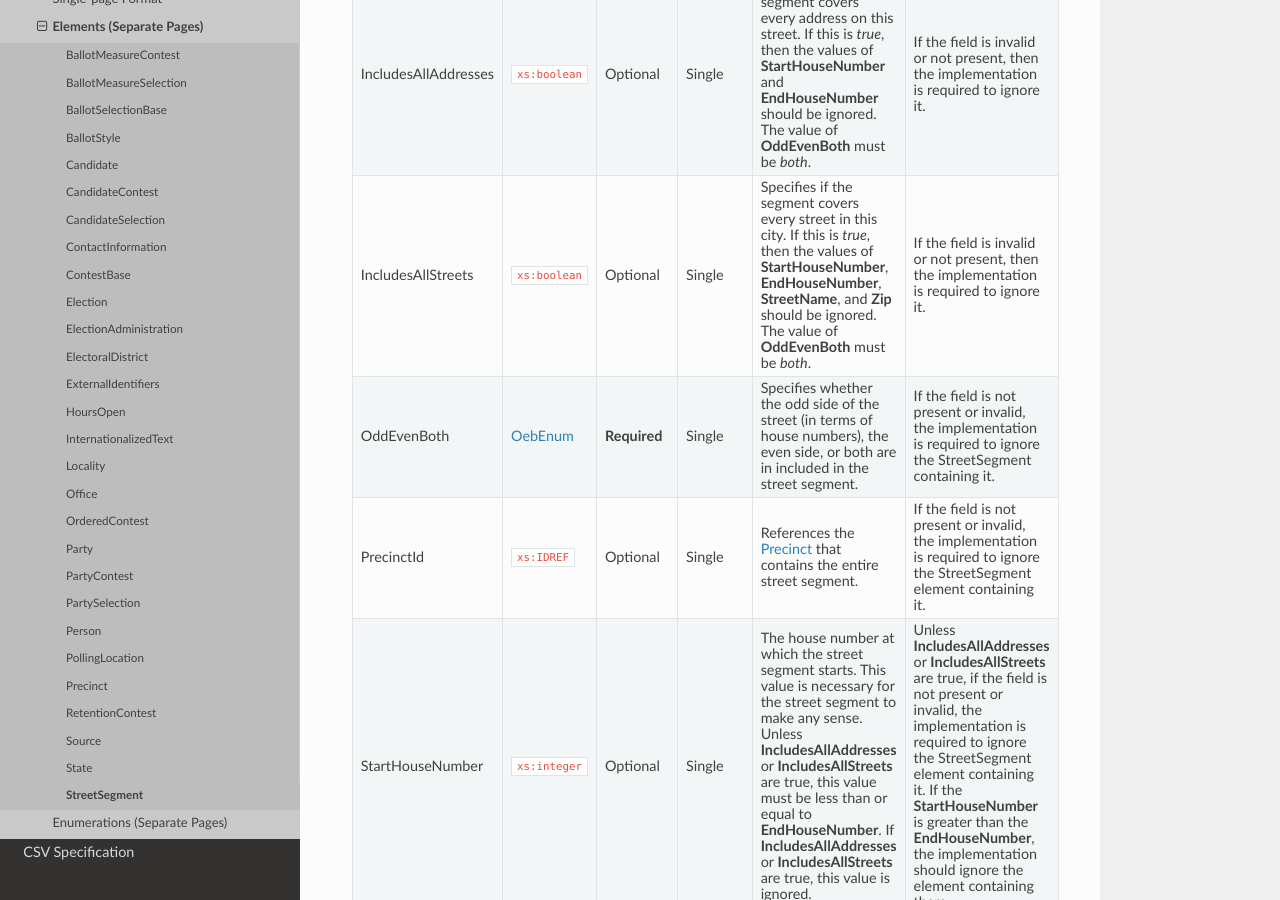
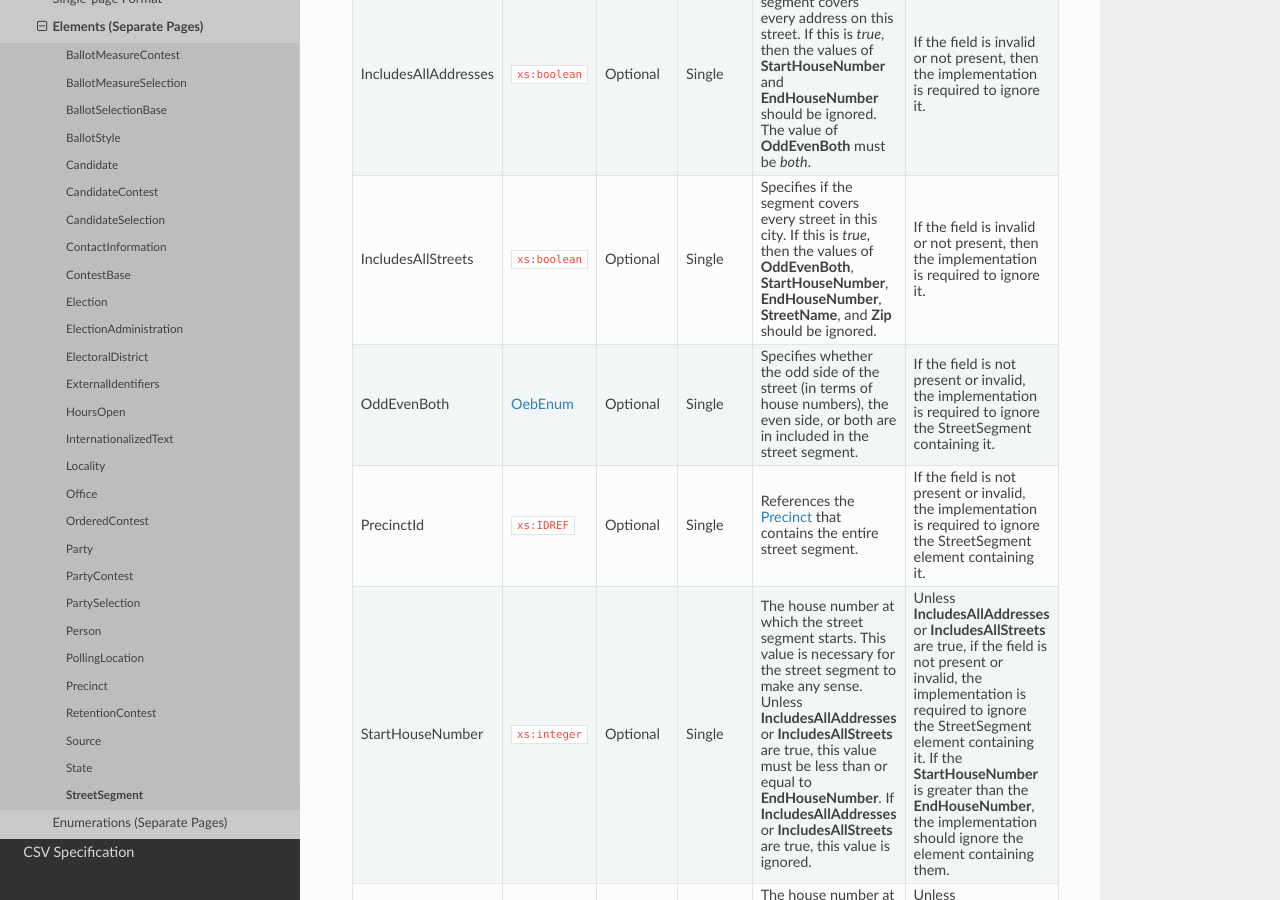
Before and after one commit to votinginfoproject/vip-specification, a Sphinx documentation site: the page built from docs/built_rst/xml/elements/street_segment.rst, in a window 1280 px wide and 900 px high, scrolled down 525 px. Built offline with Sphinx 7.4.7 and the Read the Docs theme 2.0.0, drawn with Linux system fonts in a browser that asks for light colours.

Commit message:
Make OddEvenBoth optional if IncludeAllStreets is true.

```diff
--- a/docs/built_rst/xml/elements/street_segment.rst
+++ b/docs/built_rst/xml/elements/street_segment.rst
@@ -31,12 +31,12 @@ are equal.
 +----------------------+---------------------------+--------------+--------------+------------------------------------------+------------------------------------------+
 | IncludesAllStreets   | ``xs:boolean``            | Optional     | Single       | Specifies if the segment covers every    | If the field is invalid or not present,  |
 |                      |                           |              |              | street in this city. If this is *true*,  | then the implementation is required to   |
-|                      |                           |              |              | then the values of **StartHouseNumber**, | ignore it.                               |
+|                      |                           |              |              | then the values of **OddEvenBoth**,      | ignore it.                               |
+|                      |                           |              |              | **StartHouseNumber**,                    |                                          |
 |                      |                           |              |              | **EndHouseNumber**, **StreetName**, and  |                                          |
-|                      |                           |              |              | **Zip** should be ignored. The value of  |                                          |
-|                      |                           |              |              | **OddEvenBoth** must be *both*.          |                                          |
+|                      |                           |              |              | **Zip** should be ignored.               |                                          |
 +----------------------+---------------------------+--------------+--------------+------------------------------------------+------------------------------------------+
-| OddEvenBoth          | :ref:`multi-xml-oeb-enum` | **Required** | Single       | Specifies whether the odd side of the    | If the field is not present or invalid,  |
+| OddEvenBoth          | :ref:`multi-xml-oeb-enum` | Optional     | Single       | Specifies whether the odd side of the    | If the field is not present or invalid,  |
 |                      |                           |              |              | street (in terms of house numbers), the  | the implementation is required to ignore |
 |                      |                           |              |              | even side, or both are in included in    | the StreetSegment containing it.         |
 |                      |                           |              |              | the street segment.                      |                                          |
--- a/docs/yaml/elements/street_segment.yaml
+++ b/docs/yaml/elements/street_segment.yaml
@@ -48,8 +48,8 @@ tags:
   type: xs:boolean
 - _name: IncludesAllStreets
   description: Specifies if the segment covers every street in this city. If this
-    is *true*, then the values of **StartHouseNumber**, **EndHouseNumber**, **StreetName**,
-    and **Zip** should be ignored. The value of **OddEvenBoth** must be *both*.
+    is *true*, then the values of **OddEvenBoth**, **StartHouseNumber**, **EndHouseNumber**,
+    **StreetName**, and **Zip** should be ignored.
   error_then: =must-ignore
   type: xs:boolean
 - _name: OddEvenBoth
@@ -57,7 +57,6 @@ tags:
     the even side, or both are in included in the street segment.
   error: If the field is not present or invalid, the implementation is required to
     ignore the StreetSegment containing it.
-  required: true
   type: OebEnum
 - _name: PrecinctId
   description: References the :ref:`$$$-precinct` that contains the entire street
```
Also changed, not shown: docs/built_rst/tables/elements/street_segment.rst (+4 -4 lines), docs/built_rst/xml/single_page.rst (+4 -4 lines).
